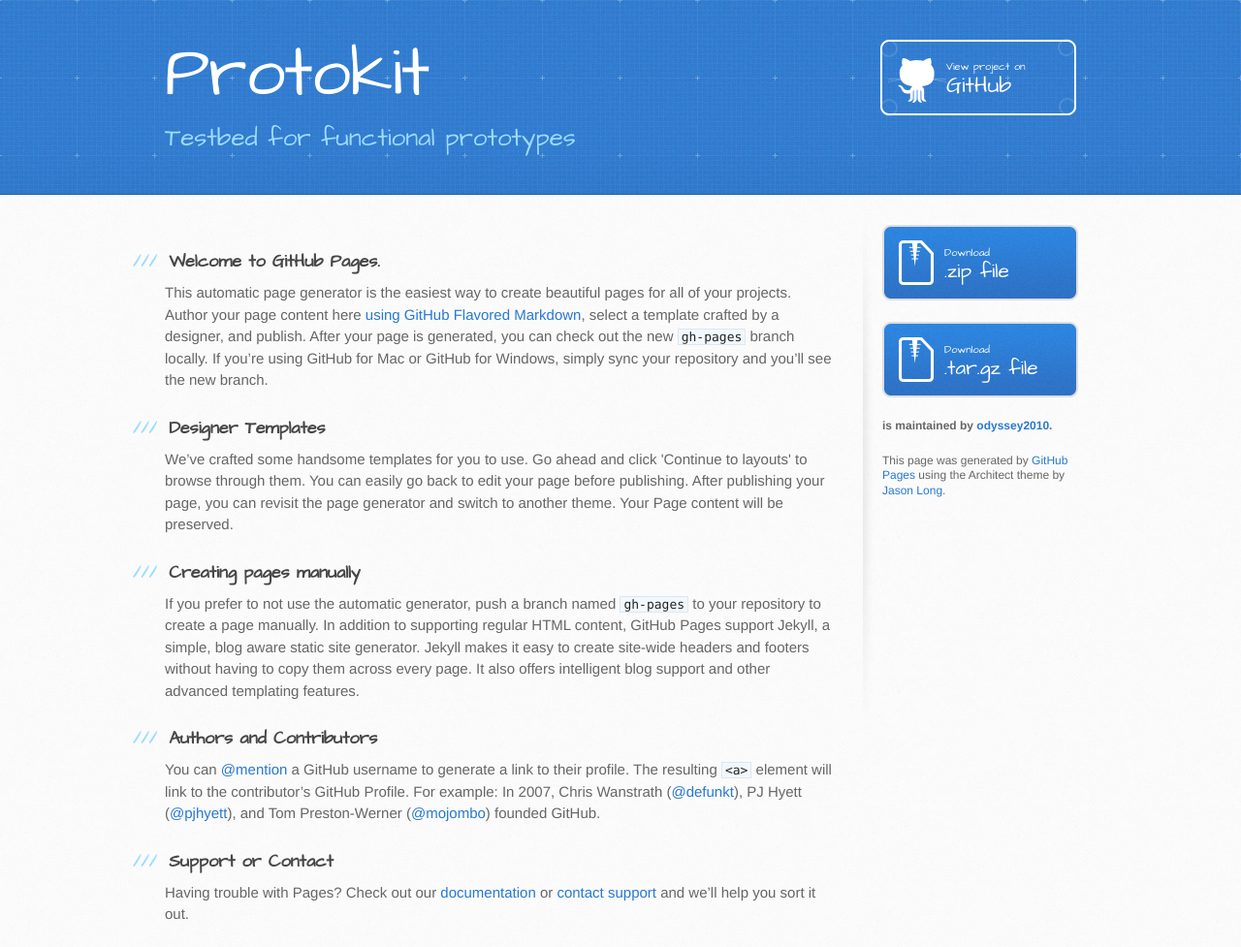
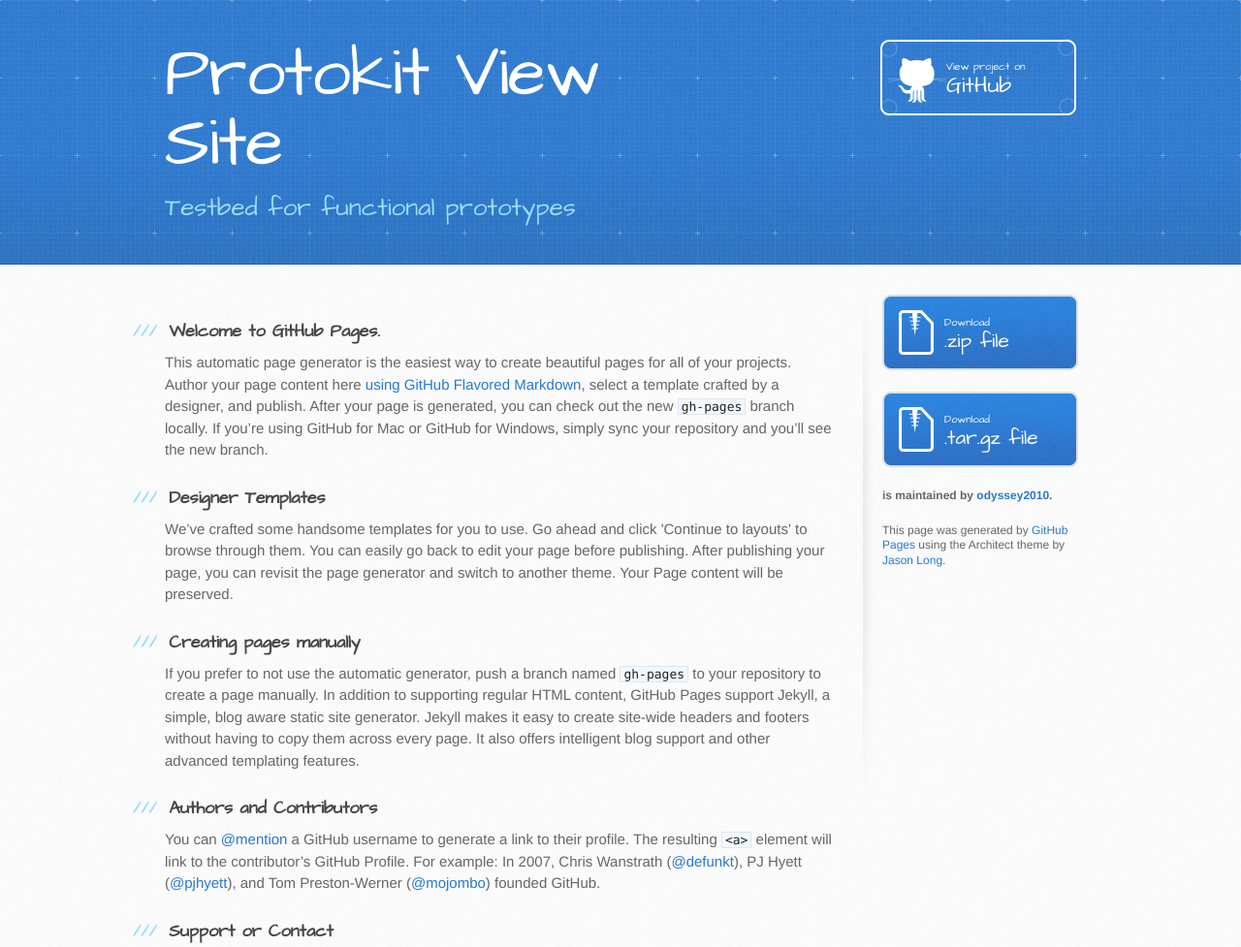
Before and after one commit to odyssey2010/protokit, a plain HTML site: page index.html in a window 1280 px wide. Shown: the top 977 px of the page at 97% size. Drawn offline with Linux system fonts and the light colour scheme.

Commit message:
initial page title change
initial page title change

```diff
--- a/index.html
+++ b/index.html
@@ -19,7 +19,7 @@
   <body>
     <header>
       <div class="inner">
-        <h1>Protokit</h1>
+        <h1>Protokit View Site</h1>
         <h2>Testbed for functional prototypes</h2>
         <a href="https://github.com/odyssey2010/protokit" class="button"><small>View project on</small> GitHub</a>
       </div>
```
